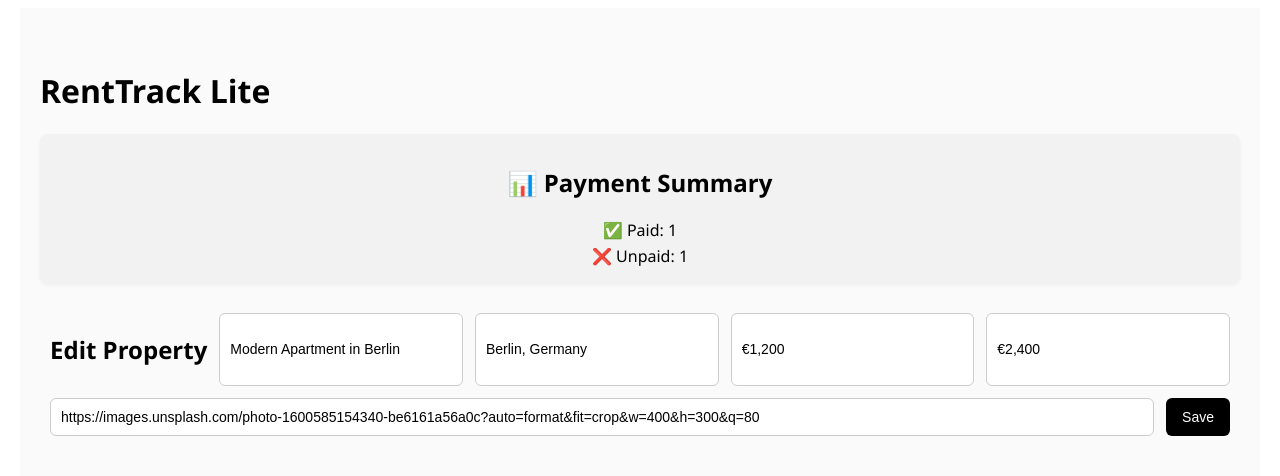
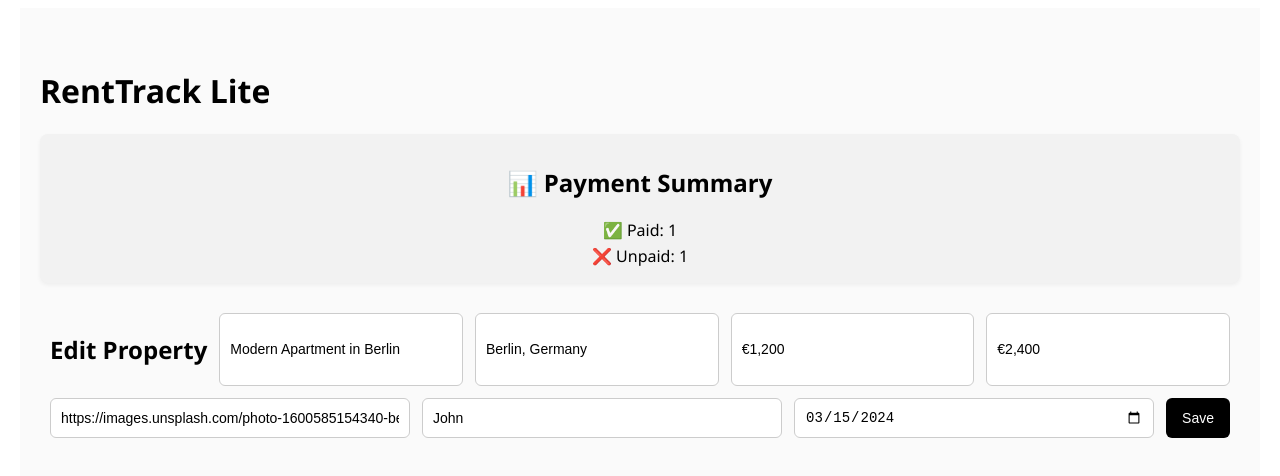
Before and after one commit to bingbingkarl-chen/renttrack-lite, a React (Create React App) app: page /edit/1 in a window 1280 px wide. Shown: the top 476 px of the page. Built offline with nearby package versions, Linux system fonts and the light colour scheme.

Commit message:
feat: add tenant info editing in EditProperty page

```diff
--- a/src/pages/EditProperty.js
+++ b/src/pages/EditProperty.js
@@ -8,13 +8,15 @@ const EditProperty = ({ propertyList, onUpdate }) => {
   const property = propertyList.find((item) => item.id === Number(id));
 
   const [formData, setFormData] = useState({
-    id: Number(id), // 🔧 注意保留 id
+    id: Number(id),
     title: "",
     location: "",
     rent: "",
     deposit: "",
     image: "",
     isPaid: false,
+    tenantName: "",
+    moveInDate: "",
   });
 
   const [error, setError] = useState("");
@@ -29,6 +31,8 @@ const EditProperty = ({ propertyList, onUpdate }) => {
         deposit: property.deposit,
         image: property.image || "",
         isPaid: property.isPaid || false,
+        tenantName: property.tenant?.name || "",
+        moveInDate: property.tenant?.moveInDate || "",
       });
     }
   }, [property]);
@@ -44,7 +48,16 @@ const EditProperty = ({ propertyList, onUpdate }) => {
   const handleSubmit = (e) => {
     e.preventDefault();
 
-    const { title, location, rent, deposit } = formData;
+    const {
+      title,
+      location,
+      rent,
+      deposit,
+      image,
+      isPaid,
+      tenantName,
+      moveInDate,
+    } = formData;
 
     if (!title.trim() || !location.trim() || !rent.trim() || !deposit.trim()) {
       setError("Please fill in all required fields.");
@@ -52,10 +65,22 @@ const EditProperty = ({ propertyList, onUpdate }) => {
     }
 
     setError("");
-    onUpdate(formData); // ✅ 传入包含 id 的完整对象
+    const submitData = {
+      id: property.id,
+      title,
+      location,
+      rent,
+      deposit,
+      image: image || "",
+      isPaid: isPaid || false,
+      tenant: {
+        name: tenantName,
+        moveInDate: moveInDate,
+      },
+    };
+    onUpdate(submitData);
     navigate("/");
   };
-
   if (!property) return <div>Property not found.</div>;
 
   return (
@@ -103,6 +128,20 @@ const EditProperty = ({ propertyList, onUpdate }) => {
         value={formData.image}
         onChange={handleChange}
       />
+      <input
+        type="text"
+        name="tenantName"
+        placeholder="Tenant Name"
+        value={formData.tenantName}
+        onChange={handleChange}
+      />
+      <input
+        type="date"
+        name="moveInDate"
+        placeholder="Move-in Date"
+        value={formData.moveInDate}
+        onChange={handleChange}
+      />
 
       <button type="submit">Save</button>
     </form>
```
